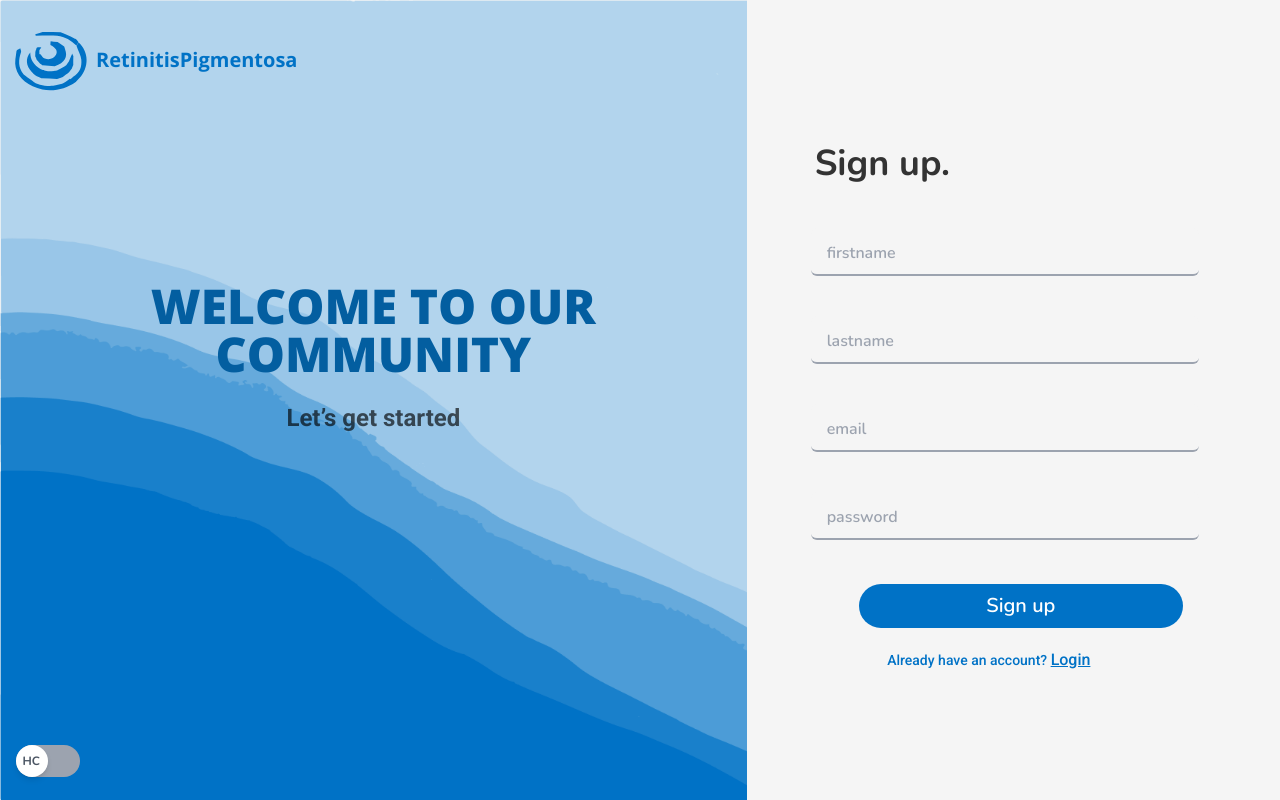
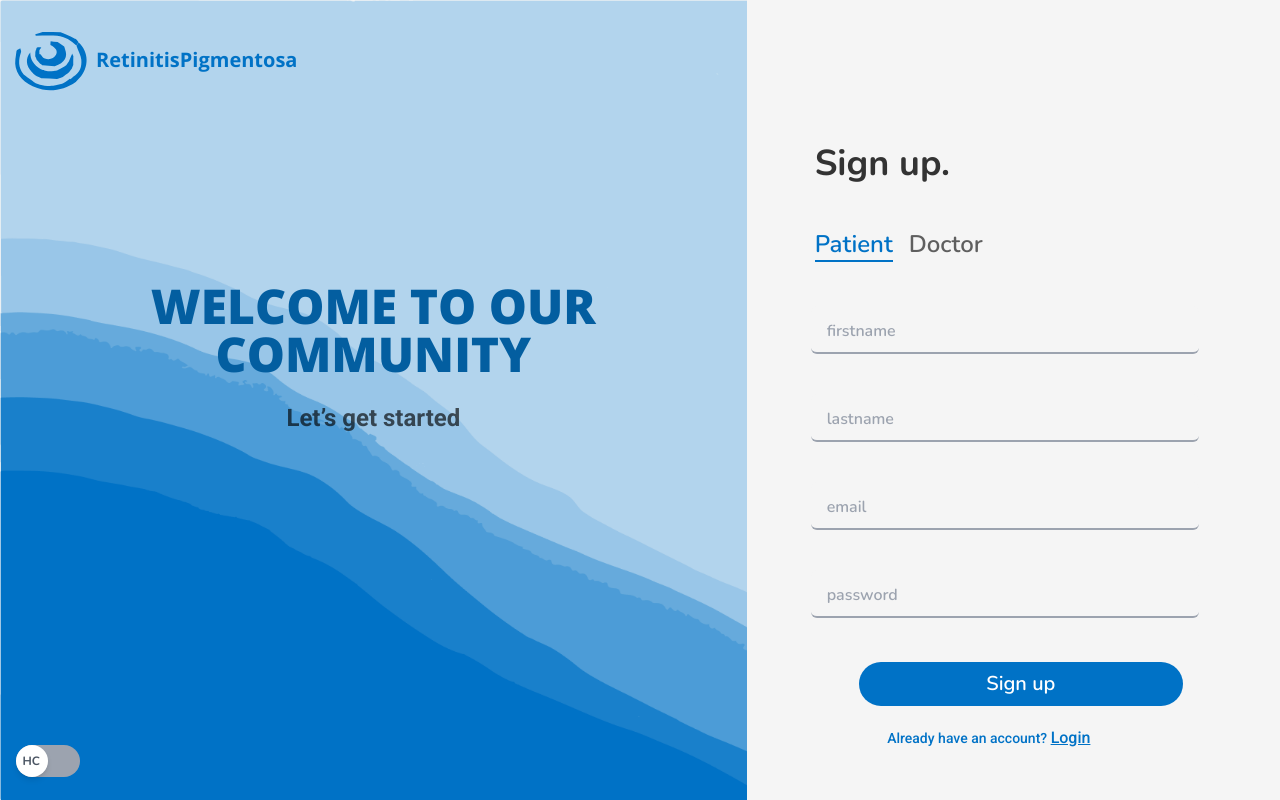
Before and after one commit to EL-Gazoly/RentinitisPigmentosa, a React (Create React App) app in the folder frontend/: page /signup in a window 1280 px wide. Built offline with nearby package versions, Linux system fonts and the light colour scheme.

Commit message:
added doctor field to signup page

```diff
--- a/frontend/src/pages/SignUp.jsx
+++ b/frontend/src/pages/SignUp.jsx
@@ -6,6 +6,7 @@ import Loading from '../components/Loading'
 import { useNavigate } from 'react-router-dom';
 import { ToastContainer} from 'react-toastify';
 import 'react-toastify/dist/ReactToastify.css';
+import { stringify } from 'postcss'
 
 
 
@@ -15,6 +16,7 @@ const SignUp = ({isHighContrast}) => {
   const [lastNameOk, setLastNameOk] = useState(true);
   const [emailOk, setEmailOk] = useState(true);
   const [passwordOk, setPasswordOk] = useState(true);
+  const [isDoctor, setIsDoctor] = useState(false);
 
 
   const firstname = useRef();
@@ -32,7 +34,8 @@ const SignUp = ({isHighContrast}) => {
       first_name: firstname.current.value,
       last_name: lastname.current.value,
       email: email.current.value,
-      password: password.current.value
+      password: password.current.value,
+      doctor:  isDoctor.toString()
     };
     execute('signup', user);
     firstname.current.value = '';
@@ -112,8 +115,12 @@ const SignUp = ({isHighContrast}) => {
         <div className={`right mt-8 flex-1 md:mt-36 2xl:mt-48
 
         `}>
-            <div className="form grid grid-cols-1 gap-y-8 md:md:gap-11 xl:ml-12 2xl:ml-32 ">
+            <div className="form grid grid-cols-1 gap-y-7 md:md:gap-11 xl:ml-12 2xl:ml-32 ">
                 <h3 className=' self-start text-3xl font-nunito font-bold caret-transparent ml-7 md:ml-5 md:text-4xl'>Sign up.</h3>
+                <div className=' flex flex-row gap-x-4 font-nunito font-medium ml-7 md:ml-5 text-2xl'>
+                      <span className={`  cursor-pointer ${isDoctor === false ? 'border-b-2 border-primary text-primary transition-all duration-200' : ' text-disabled'} `} onClick={ () => setIsDoctor(false)}>Patient</span>
+                      <span className={`cursor-pointer ${isDoctor === true ? 'border-b-2 border-primary text-primary transition-all duration-200' : ' text-disabled'}  `} onClick={()=> setIsDoctor(true)}>Doctor</span>
+                </div>
                 <div className="form-group self-center flex flex-col gap-y-4 w-11/12 ml-4  caret-primary md:gap-10 xl:w-4/5 2xl:w-3/4">
                     <input type="text" placeholder='firstname' className={`h-12 bg-bg border-b-2 rounded-md pl-4 pt-1
                      border-gray-400 focus:outline-none placeholder:text-gray-400
```
